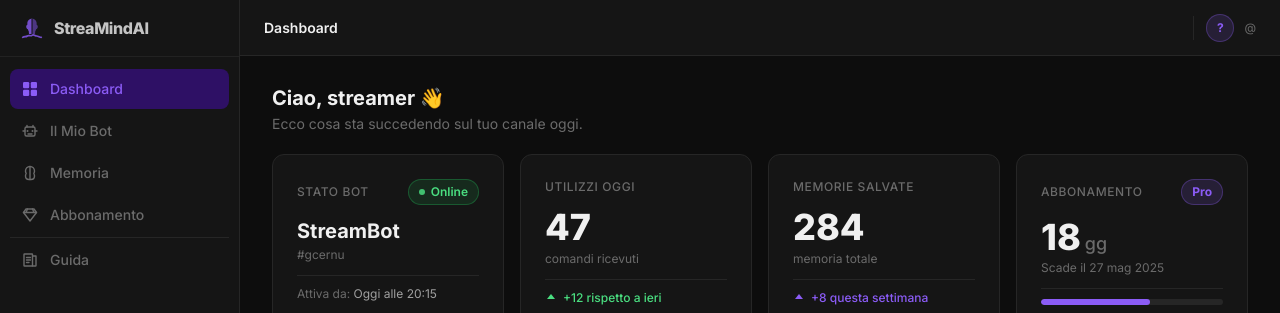
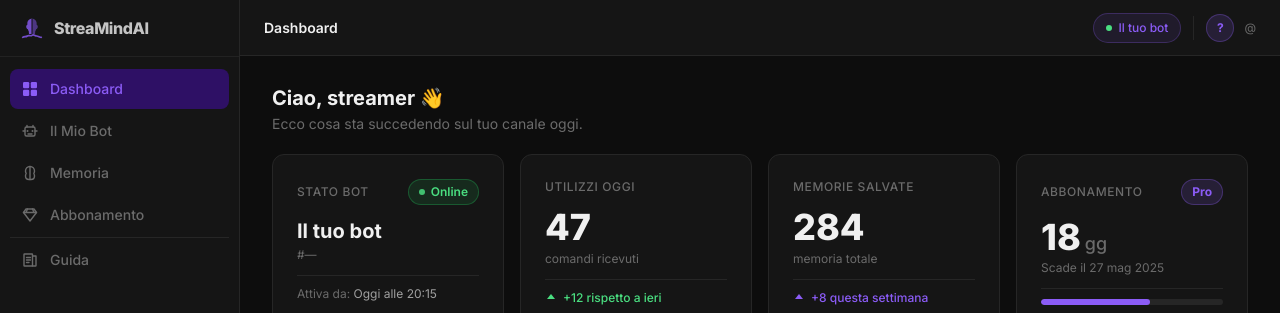
Before and after one commit to gCernu31/streammind, a React (Vite) app in the folder frontend/: page /dashboard in a window 1280 px wide. Shown: the top 313 px of the page. Built offline with nearby package versions, Linux system fonts and the light colour scheme; no server answers; sample sign-in values are in the browser's storage.

Commit message:
fix: nome bot dinamico da /api/config, placeholder 'Il tuo bot', canale da user.twitch_username

```diff
--- a/frontend/src/components/Layout.jsx
+++ b/frontend/src/components/Layout.jsx
@@ -14,15 +14,14 @@ export default function Layout({ user, onLogout, children }) {
   const { pathname } = useLocation();
   const title = PAGE_TITLES[pathname] ?? 'StreaMindAI';
 
-  const [botName, setBotName] = useState(null);
+  const [botName, setBotName] = useState('Il tuo bot');
 
-  // Carica il nome del bot configurato dall'API
   useEffect(() => {
     if (!user) return;
     const token = localStorage.getItem('streammindai_token');
     fetch('/api/config', { headers: { Authorization: `Bearer ${token}` } })
       .then(r => r.ok ? r.json() : null)
-      .then(data => data?.bot_name && setBotName(data.bot_name))
+      .then(data => setBotName(data?.bot_name || 'Il tuo bot'))
       .catch(() => {});
   }, [user]);
 
@@ -39,7 +38,6 @@ export default function Layout({ user, onLogout, children }) {
           {/* Destra: bot badge + user */}
           <div className="flex items-center gap-3">
             {/* Nome bot */}
-            {botName && (
             <div
               className="hidden sm:flex items-center gap-1.5 text-xs font-medium px-3 py-1.5 rounded-full border"
               style={{ backgroundColor: 'rgba(139,92,246,0.1)', borderColor: 'rgba(139,92,246,0.25)', color: '#8B5CF6' }}
@@ -47,7 +45,6 @@ export default function Layout({ user, onLogout, children }) {
               <span className="w-1.5 h-1.5 rounded-full bg-green-400 shrink-0" />
               {botName}
             </div>
-            )}
 
             {/* Divider */}
             <div className="h-6 w-px bg-hally-border hidden sm:block" />
--- a/frontend/src/pages/DashboardPage.jsx
+++ b/frontend/src/pages/DashboardPage.jsx
@@ -442,7 +442,8 @@ function MemoryFeed({ memories }) {
 
 export default function DashboardPage({ user }) {
   const { subscription: sub } = MOCK;
-  const [monthly, setMonthly] = useState(null);
+  const [monthly, setMonthly]   = useState(null);
+  const [botName, setBotName]   = useState(null);
 
   useEffect(() => {
     const token = localStorage.getItem('streammindai_token');
@@ -455,6 +456,9 @@ export default function DashboardPage({ user }) {
           plan:  d.subscription?.plan ?? 'starter',
         });
       })
+      .catch(() => {});
+    axios.get('/api/config', { headers: { Authorization: `Bearer ${token}` } })
+      .then(r => setBotName(r.data?.bot_name || null))
       .catch(() => {});
   }, []);
 
@@ -474,8 +478,8 @@ export default function DashboardPage({ user }) {
       <div className="grid grid-cols-2 lg:grid-cols-4 gap-4">
         <BotStatusCard
           status={MOCK.botStatus}
-          botName={MOCK.botName}
-          channel={MOCK.channel}
+          botName={botName ?? 'Il tuo bot'}
+          channel={user?.twitch_username ?? '—'}
           uptimeSince={MOCK.uptimeSince}
         />
         <UsageCard
```
Lines whose indentation alone changed are shown as unchanged.
